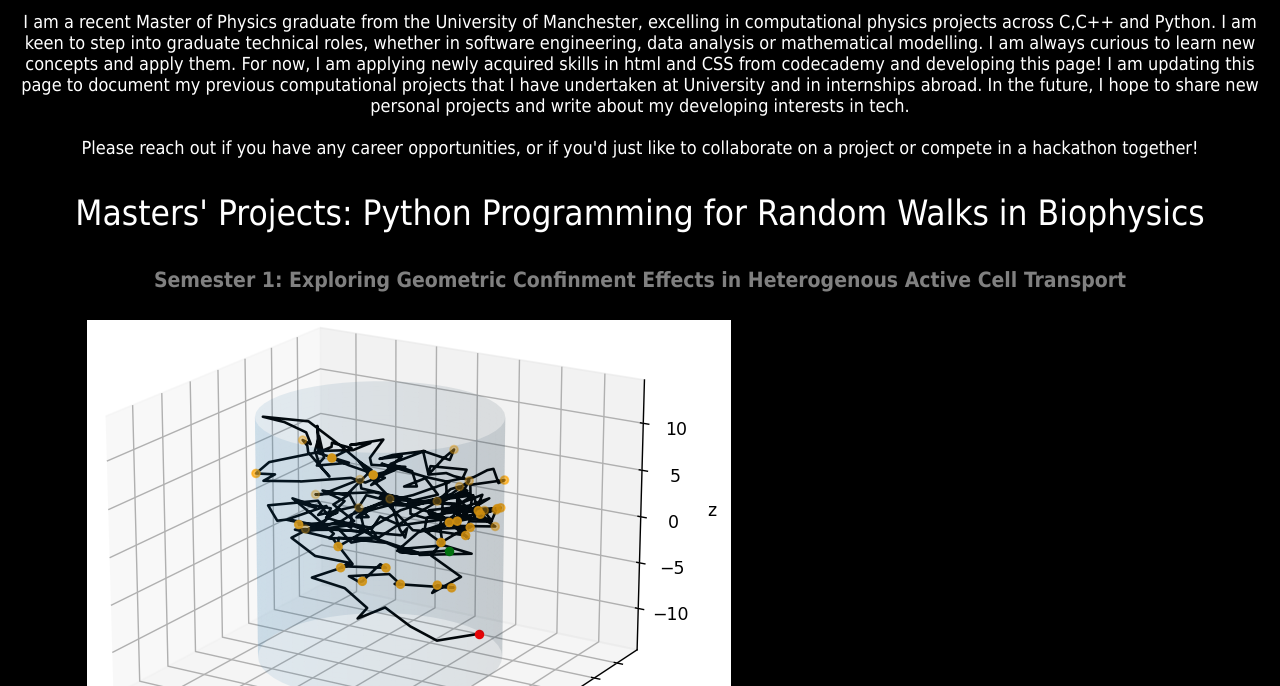
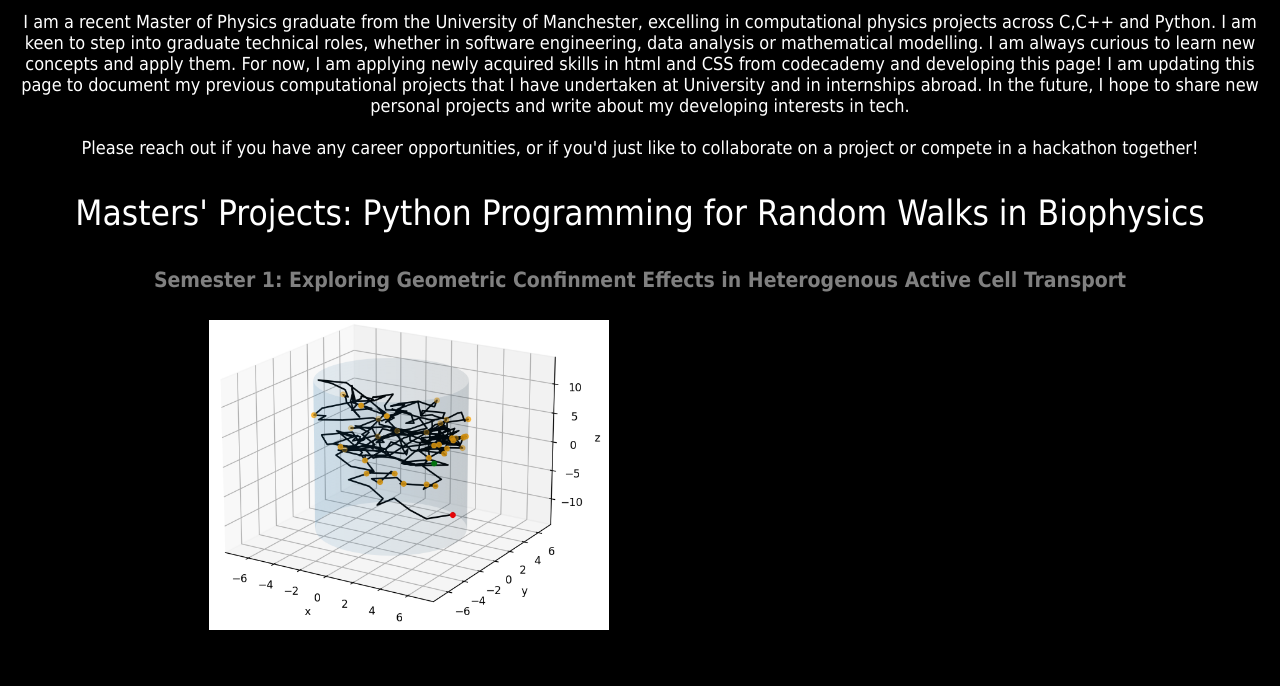
Before and after one commit to paulvautravers/paulvautravers.github.io, a plain HTML site: page index.html in a window 1280 px wide. Shown: the part 114-800 px from the top of the page. Drawn offline with Linux system fonts and the light colour scheme.

Commit message:
changed image

```diff
--- a/index.html
+++ b/index.html
@@ -26,7 +26,7 @@
     </p>
     <h3 class="header--third"> Masters' Projects: Python Programming for Random Walks in Biophysics </h3>
     <h4 class="header--sub-header"> Semester 1: Exploring Geometric Confinment Effects in Heterogenous Active Cell Transport</h4>
-    <p><img src="resources/images/mphys_1/stoch_hna0.1_cylinder_R5_xyz.PNG"> Toy model of fractional Brownian motion, confined in
+    <p><img src="resources/images/mphys_1/stoch_hna0.1_cylinder_R5_xyz.PNG" class="image--A"> Toy model of fractional Brownian motion, confined in
     a cylinder. </p>
     <p class="footer--copyright">Paul Vautravers</p>
 </body>
--- a/resources/css/styles.css
+++ b/resources/css/styles.css
@@ -10,6 +10,13 @@ body {
     font-weight: normal;
     font-size: 18px;
     color: #ffffff;
+}
+
+/* Images */
+.image--A {
+    width: 400px;
+    height:auto;
+    border: 10px grey;
 }
 
 /* Headings*/
```
